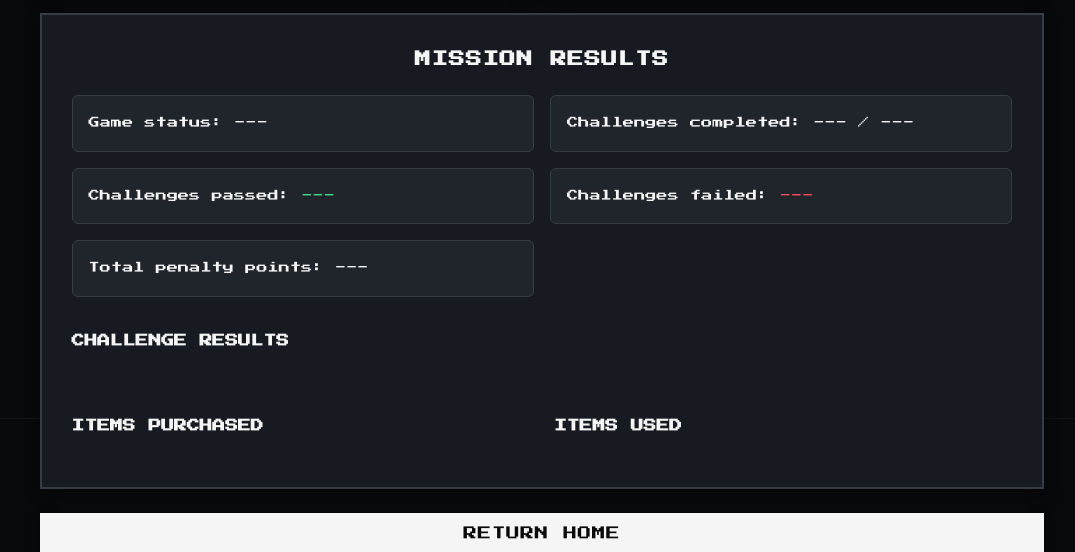
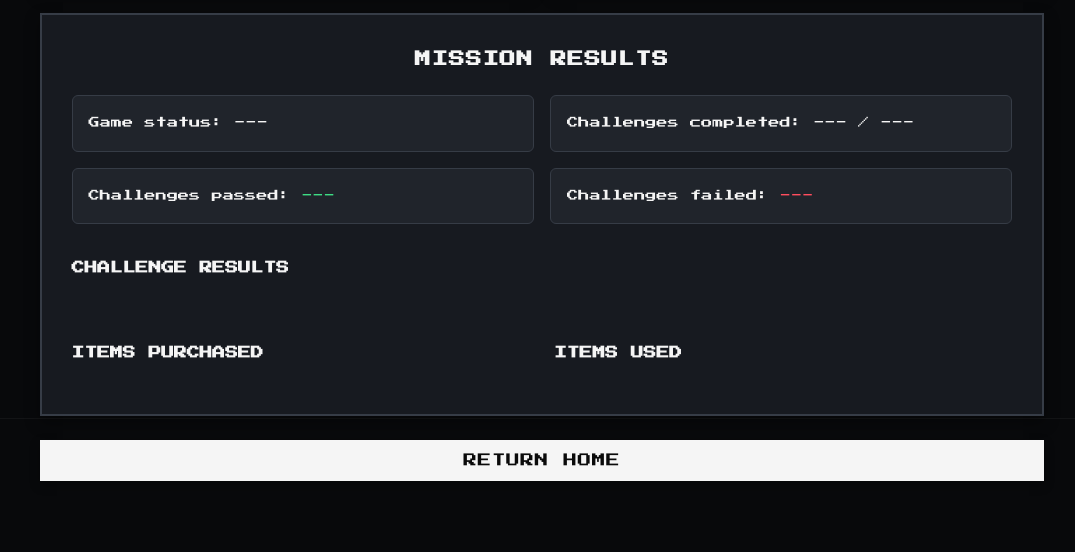
Before and after one commit to BernadetteAx/CITS3200-Project, a Flask app: page /result_page in a window 1280 px wide. Shown: the part 382-934 px from the top of the page, without its empty margins (98-1173 px from the left). After the commit the page ends 863 px from the top, so only its background shows below. Run offline with Flask 3, Linux system fonts and the light colour scheme; some libraries are stand-ins or nearby versions.

Commit message:
fixing the results page

```diff
--- a/app/static/js/result_page.js
+++ b/app/static/js/result_page.js
@@ -103,7 +103,7 @@ document.addEventListener("DOMContentLoaded", () => {
       setText("total-challenges", result.totalChallenges);
       setText("challenges-passed", result.challengesPassed);
       setText("challenges-failed", result.challengesFailed);
-      setText("total-penalties", result.totalPenalties);
+      // setText("total-penalties", result.totalPenalties);
 
       const hasOutcome =
         result.missionOutcome != null && result.missionOutcome !== "";
--- a/app/templates/result_page.html
+++ b/app/templates/result_page.html
@@ -75,11 +75,6 @@
             Challenges failed:
             <span id="challenges-failed">---</span>
         </p>
-
-        <p>
-            Total penalty points:
-            <span id="total-penalties">---</span>
-        </p>
     </div>
 
     <!-- JavaScript generates one card per recorded challenge -->
```
